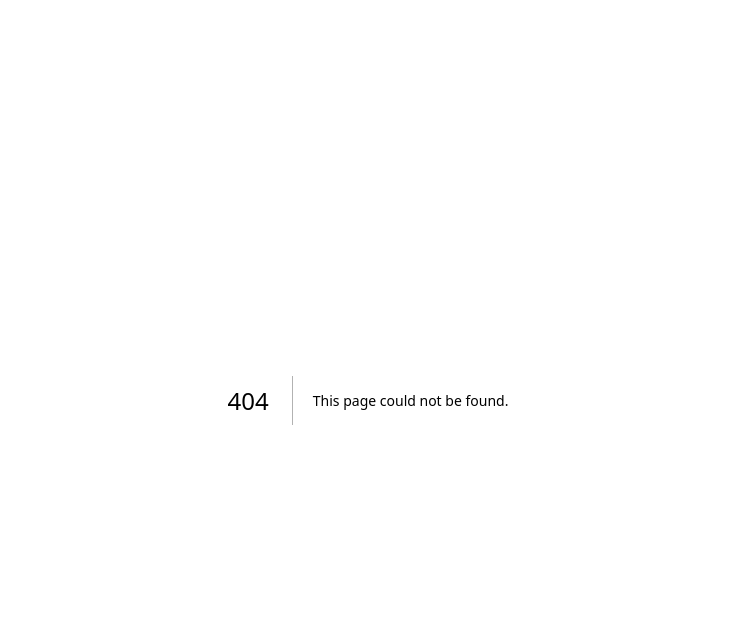
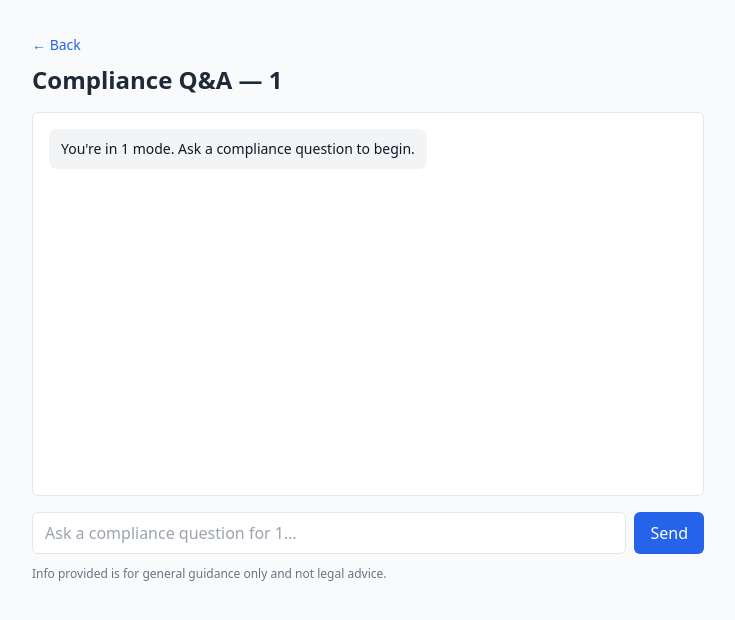
Before and after one commit to troyfry/hr-suite, a Next.js app: page /dashboard/1/qa in a window 1280 px wide. Before the commit this address had no page. Shown: the top 620 px of the page, without its empty margins (272-1007 px from the left). Built offline with nearby package versions, Linux system fonts and the light colour scheme.

Commit message:
Add new features and update dashboard
- Add QA functionality with new API route and page
- Update dashboard page with new features
- Add document functionality

```diff
--- /dev/null
+++ b/app/api/qa/route.js
@@ -0,0 +1,28 @@
+import { NextResponse } from "next/server";
+
+// Simple rules so answers are safe + scoped
+function safeReply({ state, question }) {
+  const st = String(state || "").toUpperCase();
+  return [
+    `Here’s general guidance for ${st}. This is not legal advice.`,
+    `• I cannot verify current statutes in real time here.`,
+    `• Check your company’s handbook and counsel for final decisions.`,
+    ``,
+    `For your question: "${question}"`,
+    `- If this relates to wages, overtime, or breaks, verify with your state labor agency site.`,
+    `- If it touches leave/LOA, review federal baseline (FMLA) plus ${st}-specific leave laws.`,
+    `- For policy wording, ensure plain language, who/when/what coverage, and escalation steps are clear.`,
+  ].join("\n");
+}
+
+export async function POST(req) {
+  try {
+    const { state, messages } = await req.json();
+    const last = Array.isArray(messages) ? messages[messages.length - 1] : null;
+    const question = last?.role === "user" ? last.content : "";
+
+    return NextResponse.json({ reply: safeReply({ state, question }) });
+  } catch (e) {
+    return NextResponse.json({ error: e.message || "Bad request" }, { status: 400 });
+  }
+}
--- a/app/dashboard/[state]/page.jsx
+++ b/app/dashboard/[state]/page.jsx
@@ -1,32 +1,35 @@
-import AskForm from '../../../components/AskForm.jsx';
-import AnswerCard from '../../../components/AnswerCard.jsx';
+"use client";
+
+import { useState } from "react";
 import { useParams } from "next/navigation";
+import AskForm from "../../../components/AskForm.jsx";
+import AnswerCard from "../../../components/AnswerCard.jsx";
 
 export default function Dashboard() {
   const { state } = useParams();
+  const [answer, setAnswer] = useState(null);
 
   return (
     <main className="max-w-2xl mx-auto py-8">
-      <h1 className="text-2xl font-bold mb-4">
-        State of HR GPT — {state.toUpperCase()} Mode
-      </h1>
+      <h1 className="text-2xl font-bold mb-4">State of HR GPT — {state.toUpperCase()} Mode</h1>
 
-      <div className="grid grid-cols-1 md:grid-cols-3 gap-4 mt-6">
+      <div className="grid grid-cols-1 md:grid-cols-3 gap-4 mt-6 mb-8">
         <a href={`/dashboard/${state}/document`} className="border rounded-md p-4 hover:bg-blue-50">
           <h3 className="font-semibold">Document Review</h3>
           <p className="text-sm text-gray-500">Upload a policy to check for updates.</p>
         </a>
-
-        <a href="#" className="border rounded-md p-4 hover:bg-blue-50">
-          <h3 className="font-semibold">Compliance Q&amp;A</h3>
-          <p className="text-sm text-gray-500">Ask questions about regulations.</p>
-        </a>
+        <a href={`/dashboard/${state}/qa`} className="border rounded-md p-4 hover:bg-blue-50">
+  <h3 className="font-semibold">Compliance Q&A</h3>
+  <p className="text-sm text-gray-500">Ask questions about regulations.</p>
+</a>
 
         <a href="#" className="border rounded-md p-4 hover:bg-blue-50">
           <h3 className="font-semibold">Policy Templates</h3>
           <p className="text-sm text-gray-500">Ready-to-edit docs by state.</p>
         </a>
       </div>
+
+
     </main>
   );
 }
--- /dev/null
+++ b/app/dashboard/[state]/qa/page.jsx
@@ -0,0 +1,91 @@
+"use client";
+
+import { useEffect, useRef, useState } from "react";
+import { useParams } from "next/navigation";
+
+export default function ComplianceChat() {
+  const { state } = useParams(); // e.g., "az"
+  const [messages, setMessages] = useState([
+    { role: "assistant", content: `You're in ${String(state).toUpperCase()} mode. Ask a compliance question to begin.` }
+  ]);
+  const [input, setInput] = useState("");
+  const [loading, setLoading] = useState(false);
+  const listRef = useRef(null);
+
+  // Auto-scroll on new message
+  useEffect(() => {
+    listRef.current?.scrollTo({ top: listRef.current.scrollHeight, behavior: "smooth" });
+  }, [messages]);
+
+  async function sendMessage(e) {
+    e.preventDefault();
+    const text = input.trim();
+    if (!text) return;
+
+    const next = [...messages, { role: "user", content: text }];
+    setMessages(next);
+    setInput("");
+    setLoading(true);
+
+    try {
+      const res = await fetch("/api/qa", {
+        method: "POST",
+        headers: { "Content-Type": "application/json" },
+        body: JSON.stringify({ state, messages: next })
+      });
+
+      if (!res.ok) throw new Error(await res.text());
+      const data = await res.json(); // { reply: "..." }
+      setMessages(m => [...m, { role: "assistant", content: data.reply }]);
+    } catch (err) {
+      setMessages(m => [...m, { role: "assistant", content: `Sorry — something went wrong: ${err.message}` }]);
+    } finally {
+      setLoading(false);
+    }
+  }
+
+  return (
+    <main className="max-w-2xl mx-auto py-8">
+      <a href={`/dashboard/${state}`} className="text-sm text-blue-600">&larr; Back</a>
+      <h1 className="text-2xl font-bold mt-2 mb-4">Compliance Q&A — {String(state).toUpperCase()}</h1>
+
+      <div ref={listRef} className="border rounded-md p-4 h-[48vh] overflow-y-auto bg-white">
+        {messages.map((m, i) => (
+          <div key={i} className={`mb-3 ${m.role === "user" ? "text-right" : "text-left"}`}>
+            <div className={`inline-block px-3 py-2 rounded-lg text-sm leading-6
+              ${m.role === "user" ? "bg-blue-600 text-white" : "bg-gray-100 text-gray-900"}`}>
+              {m.content}
+            </div>
+          </div>
+        ))}
+        {loading && (
+          <div className="text-left">
+            <div className="inline-block px-3 py-2 rounded-lg text-sm bg-gray-100 text-gray-600 animate-pulse">
+              Thinking…
+            </div>
+          </div>
+        )}
+      </div>
+
+      <form onSubmit={sendMessage} className="mt-4 flex gap-2">
+        <input
+          value={input}
+          onChange={(e) => setInput(e.target.value)}
+          placeholder={`Ask a compliance question for ${String(state).toUpperCase()}…`}
+          className="flex-1 border rounded-md px-3 py-2"
+        />
+        <button
+          type="submit"
+          disabled={loading}
+          className="bg-blue-600 text-white px-4 py-2 rounded-md disabled:opacity-60"
+        >
+          Send
+        </button>
+      </form>
+
+      <p className="text-xs text-gray-500 mt-3">
+        Info provided is for general guidance only and not legal advice.
+      </p>
+    </main>
+  );
+}
```
